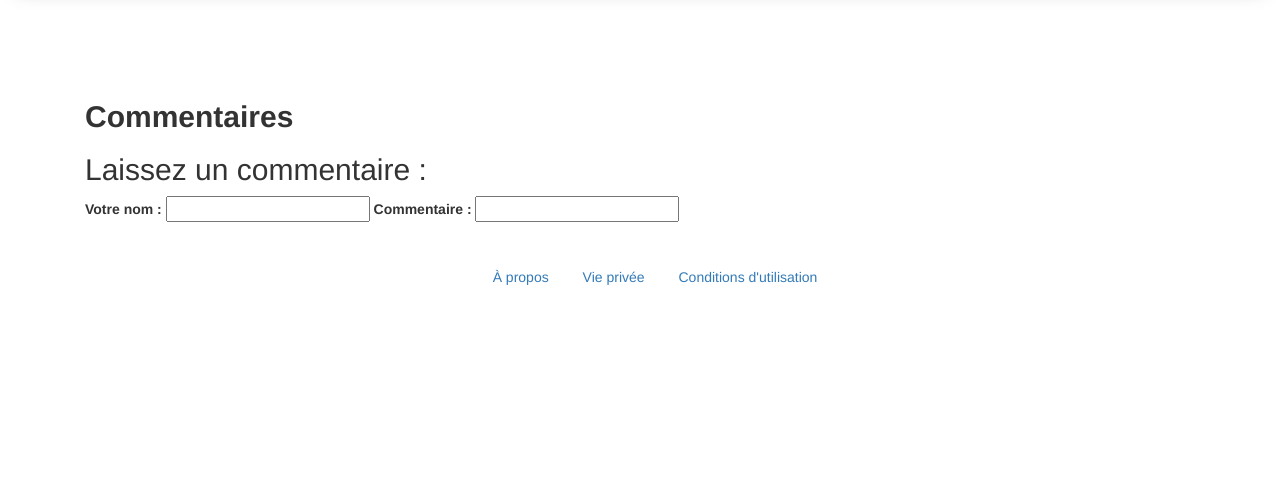
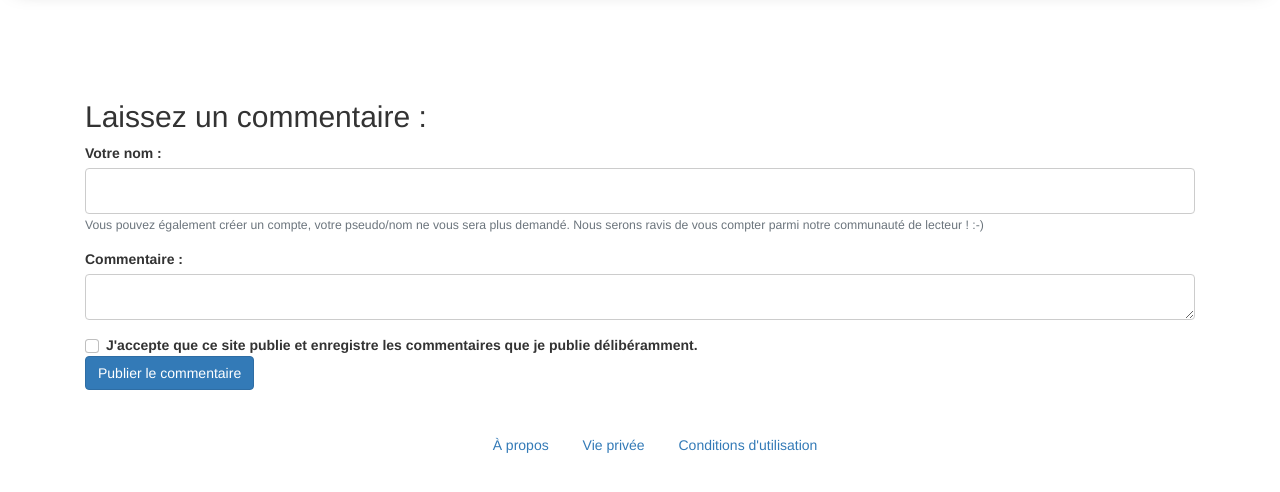
Before and after one commit to aiglelayor/OpenclassroomsP4, a PHP site: template view/commentsView.php in a window 1280 px wide. Shown: the part 106-598 px from the top of the page. Run offline with PHP 8.4, Linux system fonts and the light colour scheme; the template is opened without the code that fills it, so the values that code supplies are empty.

Commit message:
Comments Form - CSS Bootsrap

```diff
--- a/model/DbConnectManager.php
+++ b/model/DbConnectManager.php
@@ -8,12 +8,12 @@ try {
 		{
 			$db = new PDO('mysql:host=localhost;dbname=blog_oc;charset=utf8', 'root', 'saradb', array(PDO::ATTR_ERRMODE => PDO::ERRMODE_EXCEPTION));
 			return $db;
-
+			//var_dump($db);
 			// Close it here
 			// $sth = null;
-			$dbh = null;
+			$db = null;
+		die;
 		}
-
 	}
 }
 catch (PDOException $e) {
--- a/view/commentsView.php
+++ b/view/commentsView.php
@@ -28,11 +28,42 @@
 			<?=htmlspecialchars($post['content'])?>
 		</p>
 
-		<h2>
-			<strong>Commentaires</strong>
-		</h2>
+		<h2>Laissez un commentaire :</h2>
+
+		<form action="index.php?action=addComment&amp;id=<?=$post['id']; ?>" method="post">
+			<table>
+				<div class="form-group">
+					<?php
+						if(empty($_SESSION))
+						{
+					?>
+						<label for="pseudo">Votre nom : </label>
+						<input type="text" class="form-control" name="pseudo" required>
+						<small class="form-text text-muted">Vous pouvez également créer un compte, votre pseudo/nom ne vous sera plus demandé. Nous serons ravis de vous compter parmi notre communauté de lecteur ! :-)</small>
+					<?php
+						}
+					?>
+				</div>
+				<div class="form-group">
+					<label for="comment">Commentaire :</label>
+					<textarea class="form-control" rows="3" name="comment" required></textarea>
+				</div>
+				<div class="form-check">
+					<input type="checkbox" class="form-check-input" id="conditionsGenerales">
+					<label class="form-check-label" for="conditionsGenerales">J'accepte que ce site publie et enregistre les commentaires que je publie délibéramment.</label>
+				</div>
+				<div class="form-group">
+					<button name="" type="submit" class="btn btn-primary">Publier le commentaire</button>
+				</div>
+			</table>
+		</form>
 
 		<?php
+		if(!empty($comments)){
+		?>
+			<h2>Commentaires</h2>
+		<?php
+		}
 		foreach($comments as $com) {
 		?>
 			<p>
@@ -55,22 +86,8 @@
 		<?php
 		}
 		?>
+	</container>
 
-		<h2>Laissez un commentaire :</h2>
-
-		<form action="index.php?action=addComment&amp;id=<?=$post['id']; ?>" method="post">
-			<p>
-				<?php
-				if(empty($_SESSION))
-				{
-				?>
-					<label>Votre nom : <input type="text" name="pseudo"></label>
-				<?php
-				}
-				?>
-				<label>Commentaire : <input type="text" name="comment"></label>
-			</p>
-		</form>
 
 		<?php require ('view/footer.php')?>
 
```
